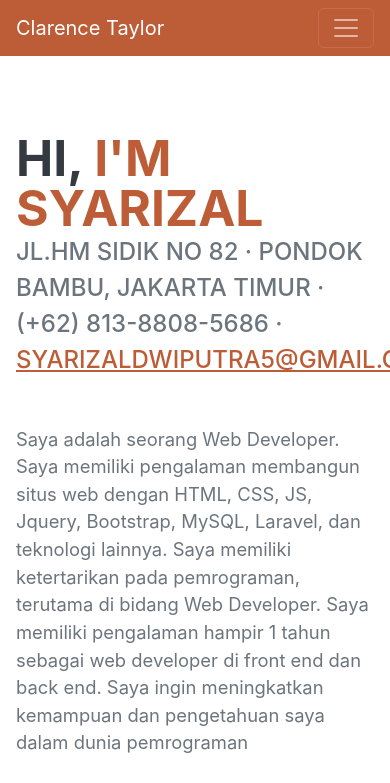
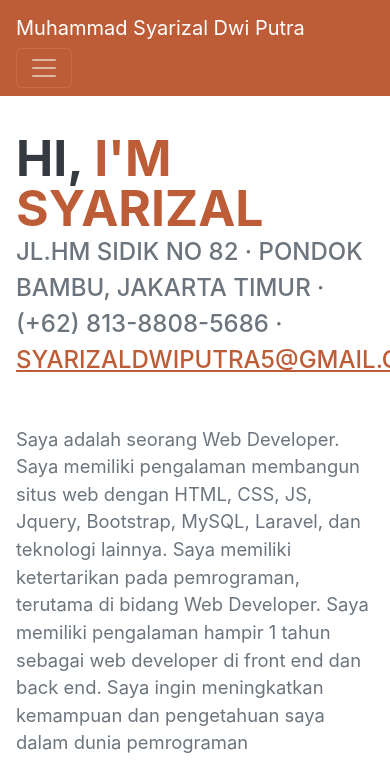
Before and after one commit to syarizaldwiputra/new-web-portofolio, a plain HTML site: page index.html in a window 390 px wide. Shown: the top 783 px of the page. Drawn offline with nearby package versions, Linux system fonts and the light colour scheme; a web font is replaced by a local one.

Commit message:
Update index.html

```diff
--- a/index.html
+++ b/index.html
@@ -6,7 +6,7 @@
     <meta name="viewport" content="width=device-width, initial-scale=1, shrink-to-fit=no" />
     <meta name="description" content="" />
     <meta name="author" content="" />
-    <title>Web Portofolio - S</title>
+    <title>Web Portofolio | SYRZL</title>
     <link rel="icon" type="image/x-icon" href="assets/img/favicon.ico" />
     <!-- Font Awesome icons (free version)-->
     <script src="https://use.fontawesome.com/releases/v6.3.0/js/all.js" crossorigin="anonymous"></script>
@@ -22,7 +22,7 @@
     <!-- Navigation-->
     <nav class="navbar navbar-expand-lg navbar-dark bg-primary fixed-top" id="sideNav">
         <a class="navbar-brand js-scroll-trigger" href="#page-top">
-            <span class="d-block d-lg-none">Clarence Taylor</span>
+            <span class="d-block d-lg-none">Muhammad Syarizal Dwi Putra</span>
             <span class="d-none d-lg-block"><img class="img-fluid img-profile rounded-circle mx-auto mb-2"
                     src="assets/img/profile.jpeg" alt="..." /></span>
         </a>
```
